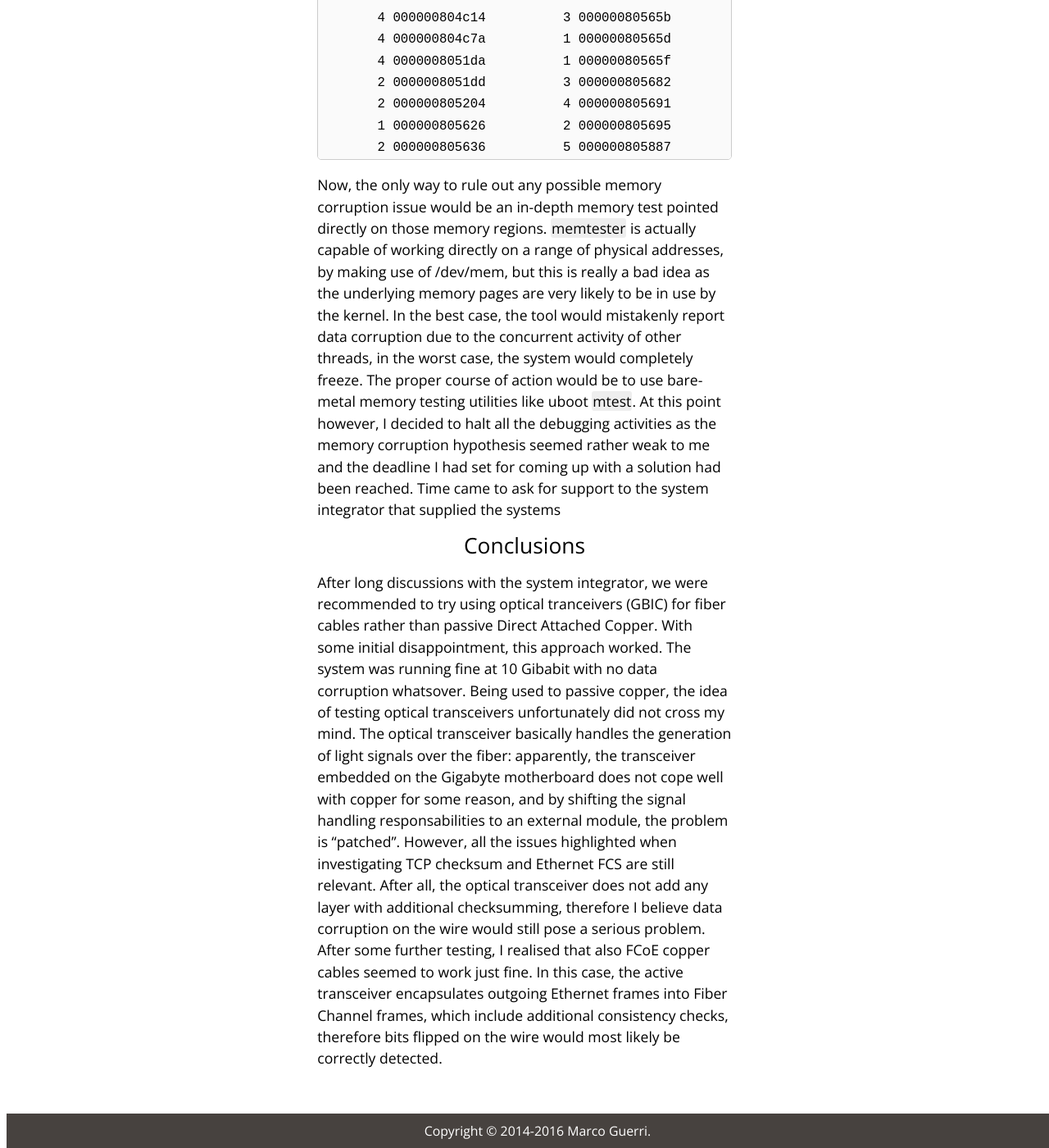
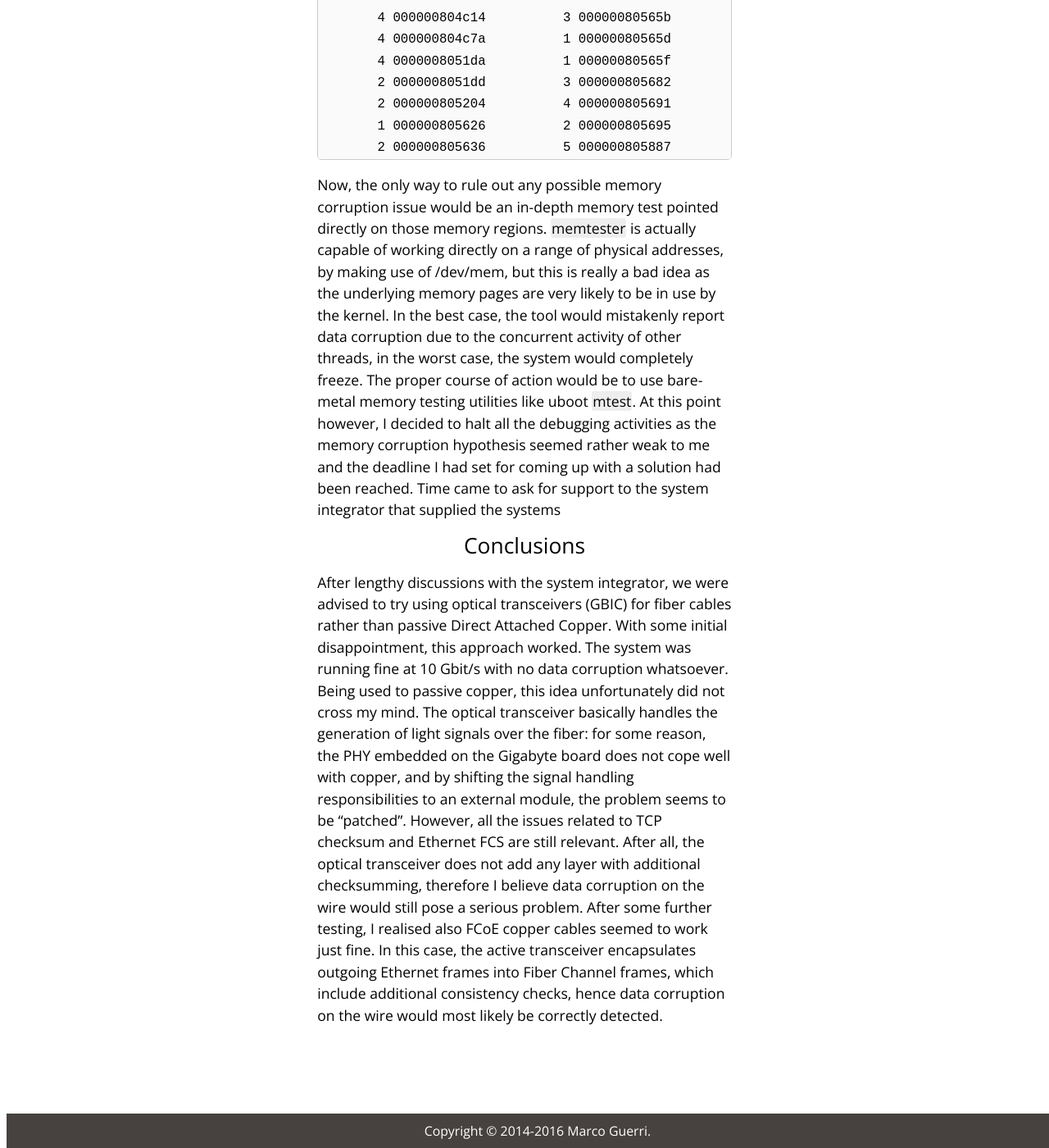
Before and after one commit to marcoguerri/marcoguerri.github.io, a Jekyll site: the page built from _posts/2016-05-19-mp30-data-corruption-part2.markdown, in a window 1280 px wide and 1400 px high, scrolled down 4023 px. Shown: the whole window at 82% size. Built offline with Jekyll 4.4.1, drawn with Linux system fonts in a browser that asks for light colours.

Commit message:
Fixed Python multiprocessing post

```diff
--- a/_posts/2016-05-19-mp30-data-corruption-part2.markdown
+++ b/_posts/2016-05-19-mp30-data-corruption-part2.markdown
@@ -224,20 +224,19 @@ system integrator that supplied the systems
 
 Conclusions
 =======
-After long discussions with the system integrator, we were recommended to try using
-optical tranceivers (GBIC) for fiber cables rather than passive Direct Attached Copper.
+After lengthy discussions with the system integrator, we were advised to try using
+optical transceivers (GBIC) for fiber cables rather than passive Direct Attached Copper.
 With some initial disappointment, this approach worked. The system was
-running fine at 10 Gibabit with no data corruption whatsover. Being used to passive
-copper, the idea of testing optical transceivers unfortunately did not cross my mind.
+running fine at 10 Gbit/s with no data corruption whatsoever. Being used to passive
+copper, this idea unfortunately did not cross my mind.
 The optical transceiver basically handles the generation of light signals over
-the fiber: apparently, the transceiver embedded on the Gigabyte motherboard does
-not cope well with copper for some reason, and by shifting the signal handling
-responsabilities to an external module, the problem is "patched". However, all the issues highlighted when
-investigating TCP checksum and Ethernet FCS are still relevant. After all, the
+the fiber: for some reason, the PHY embedded on the Gigabyte board does
+not cope well with copper, and by shifting the signal handling
+responsibilities to an external module, the problem seems to be "patched". However, all the issues
+related to TCP checksum and Ethernet FCS are still relevant. After all, the
 optical transceiver does not add any layer with additional checksumming,
 therefore I believe data corruption on the wire would still pose a serious problem.
-After some further testing, I realised that also FCoE copper cables seemed
+After some further testing, I realised also FCoE copper cables seemed
 to work just fine. In this case, the active transceiver encapsulates outgoing
 Ethernet frames into Fiber Channel frames, which include additional consistency
-checks, therefore bits flipped on the wire would most likely be correctly
-detected.
+checks, hence data corruption on the wire would most likely be correctly detected.
```
Also changed, not shown: _posts/2016-07-23-python-multiprocessing-internals.markdown (+33 -36 lines).
